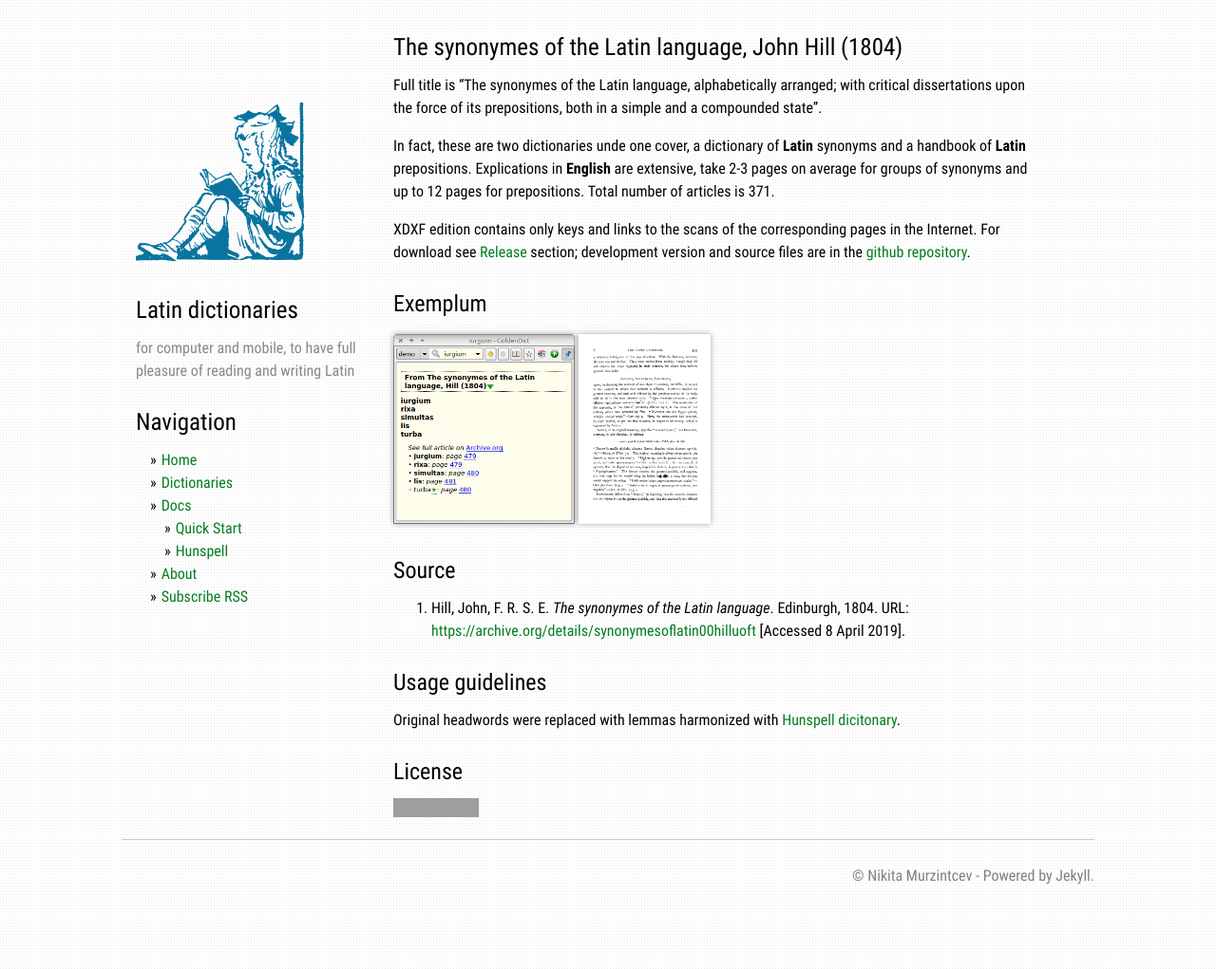
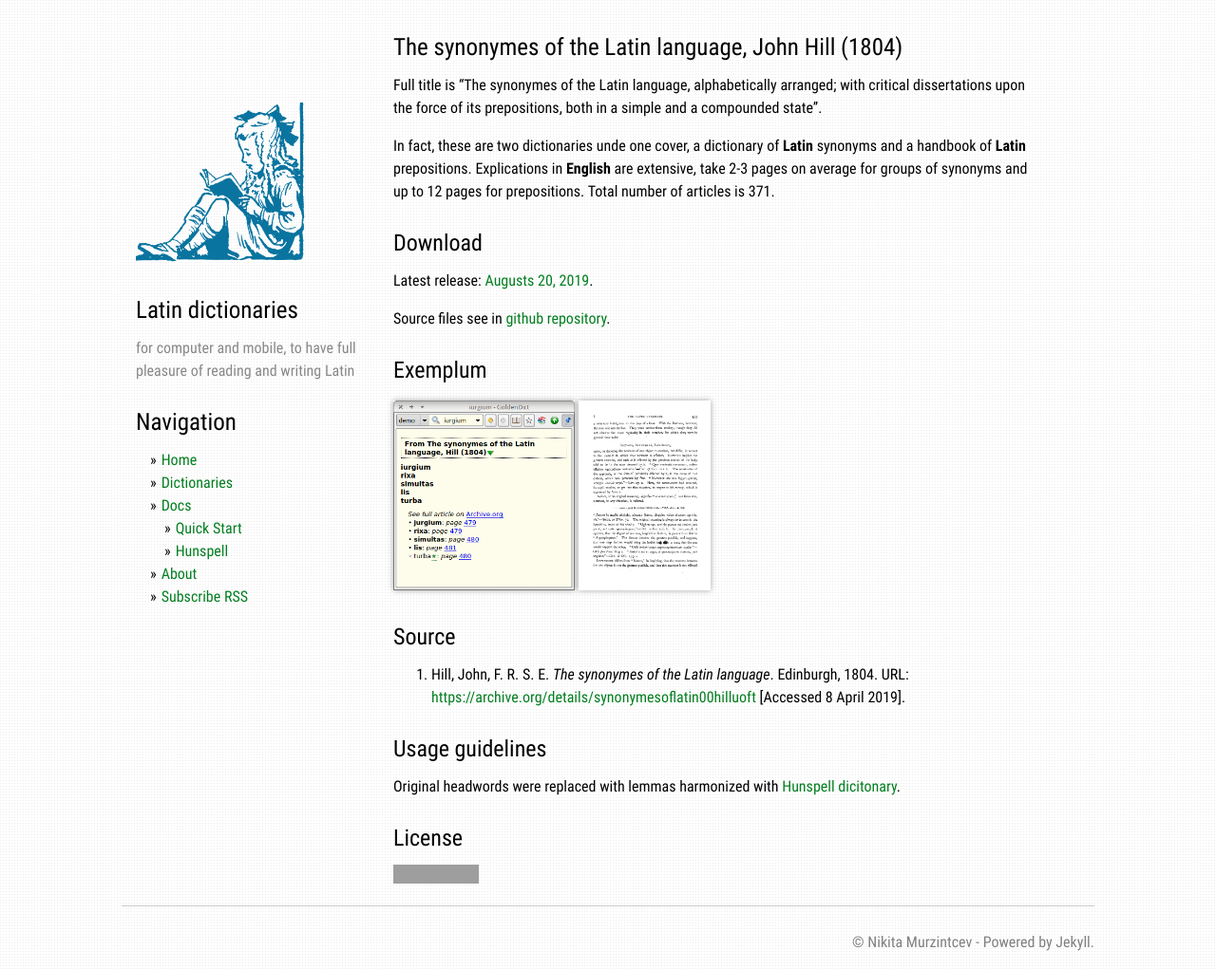
Before and after one commit to nikita-moor/dictionaries, a Jekyll site: the page built from _dictionaries/HillJohn1804.md, in a window 1280 px wide. Shown: the whole page at 95% size. Built offline with Jekyll 4.4.1, drawn with Linux system fonts in a browser that asks for light colours; grey boxes are pictures that could not be loaded.

Commit message:
cumulative release

```diff
--- a/_dictionaries/HillJohn1804.md
+++ b/_dictionaries/HillJohn1804.md
@@ -12,7 +12,12 @@ Full title is "The synonymes of the Latin language, alphabetically arranged; wit
 
 In fact, these are two dictionaries unde one cover, a dictionary of **Latin** synonyms and a handbook of **Latin** prepositions. Explications in **English** are extensive, take 2-3 pages on average for groups of synonyms and up to 12 pages for prepositions. Total number of articles is 371.
 
-XDXF edition contains only keys and links to the scans of the corresponding pages in the Internet. For download see [Release][101] section; development version and source files are in the [github repository][1].
+
+## Download
+
+Latest release: [Augusts 20, 2019][2].
+
+Source files see in [github repository][1].
 
 
 ## Exemplum
```
Also changed, not shown: other parts of _dictionaries/HillJohn1804.md (+1 -0 lines), _dictionaries/Popma1865.md (+2 -2 lines), _dictionaries/Ramshorn1860.md (+2 -3 lines), _posts/2019-08-20-Updates.md (added, +26 -0 lines).
